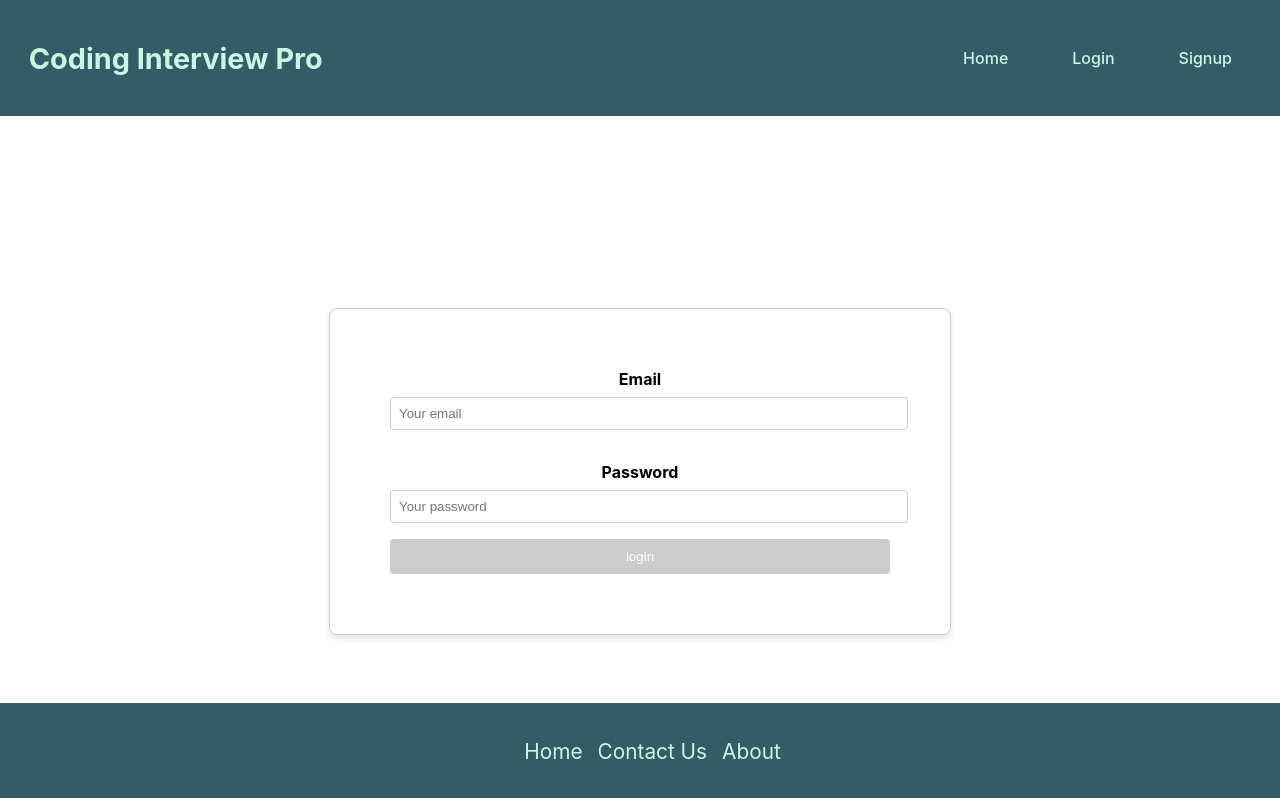
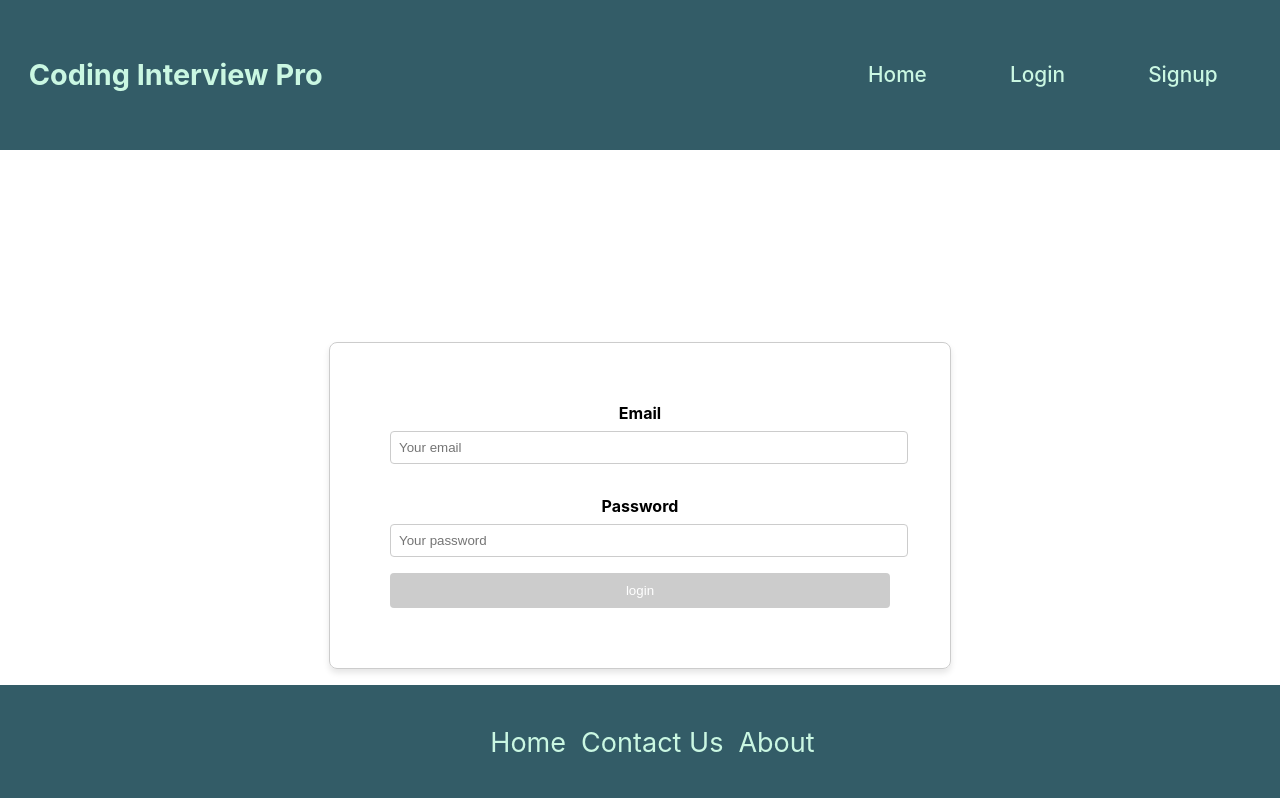
Before and after one commit to RG-GitUser/CodeInterviewPro, a React (Create React App) app in the folder client/: page / in a window 1280 px wide. Built offline with nearby package versions, Linux system fonts and the light colour scheme.

Commit message:
made changes to formatw of navbar

```diff
--- a/client/src/Components/Header/Header.jsx
+++ b/client/src/Components/Header/Header.jsx
@@ -38,17 +38,17 @@ const Header = ({ onHomeClick }) => {
           )}
           {!Auth.loggedIn() && (
             <li>
-              <Link to="/login">Login</Link>
+              <Link className='log' to="/login">Login</Link>
             </li>
           )}
           {!Auth.loggedIn() && (
             <li>
-              <Link to="/signup">Signup</Link>
+              <Link className ='sign' to="/signup">Signup</Link>
             </li>
           )}
           {Auth.loggedIn() && (
             <li>
-              <Link to="/logout">Logout</Link>
+              <Link className='out' to="/logout">Logout</Link>
             </li>
           )}
         </ul>
--- a/client/src/Components/Header/header.css
+++ b/client/src/Components/Header/header.css
@@ -39,6 +39,7 @@ header {
   display: flex;
   background-color: var(--primary-color);
   justify-content: space-between;
+
 }
 
 header ul {
@@ -49,3 +50,7 @@ header ul {
   padding: 0.5em;
   margin: 0.5em;
 }
+
+ul {
+  font-size: 1.3em;
+}
```
